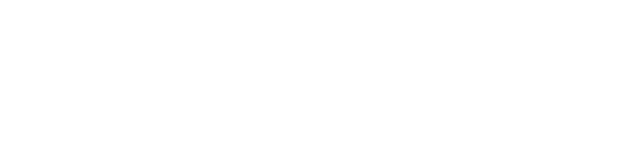
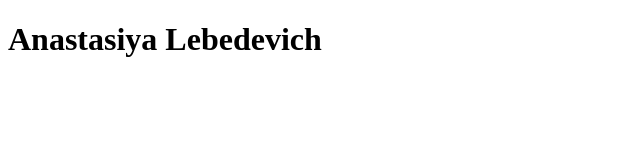
Before and after one commit to deadbeathd07/rsschool-cv, a plain HTML site: page index.html in a window 1280 px wide. Shown: the whole page, without its empty margins (0-640 px from the left). Drawn offline with Linux system fonts and the light colour scheme.

Commit message:
feat: add first order header

```diff
--- a/index.html
+++ b/index.html
@@ -7,5 +7,7 @@
     <title>CV</title>
     <link rel="stylesheet" href="style.css">
   </head>
-  <body></body>
+  <body>
+    <h1>Anastasiya Lebedevich</h1>
+  </body>
 </html>
```
